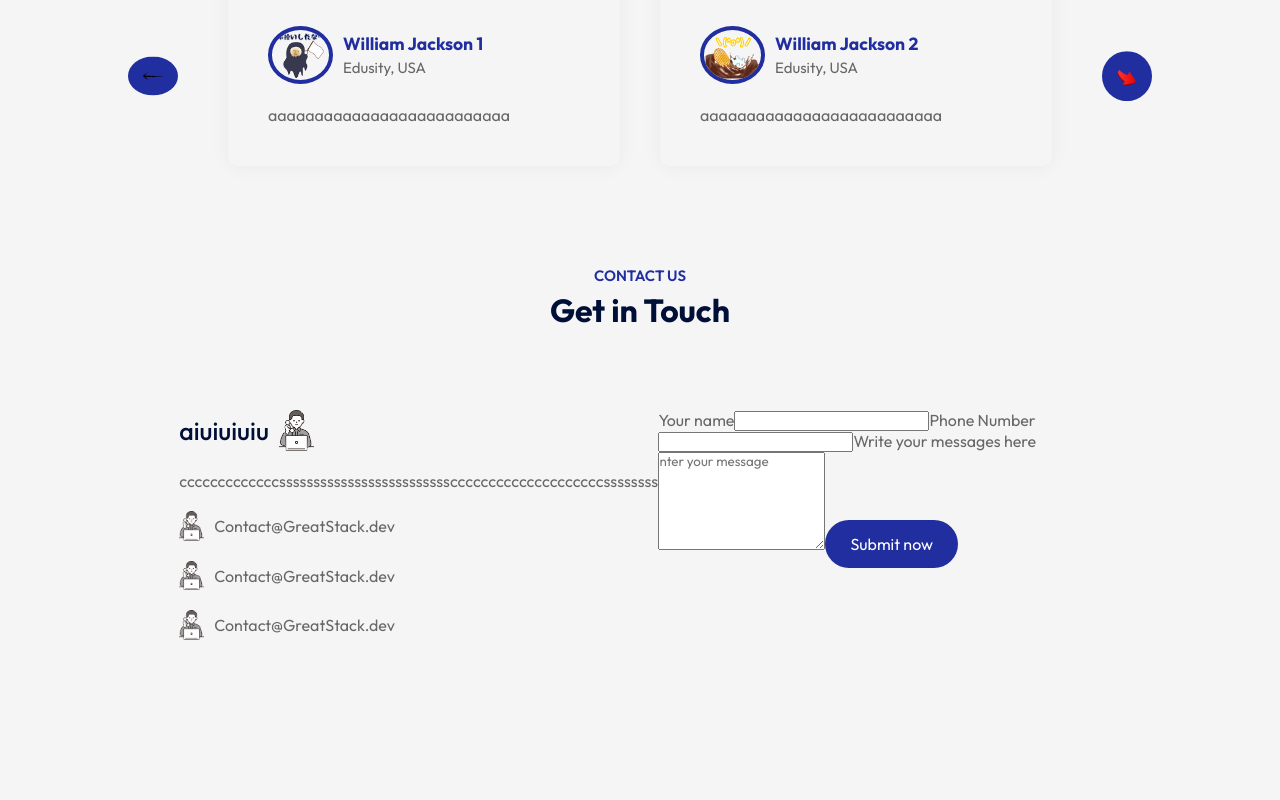
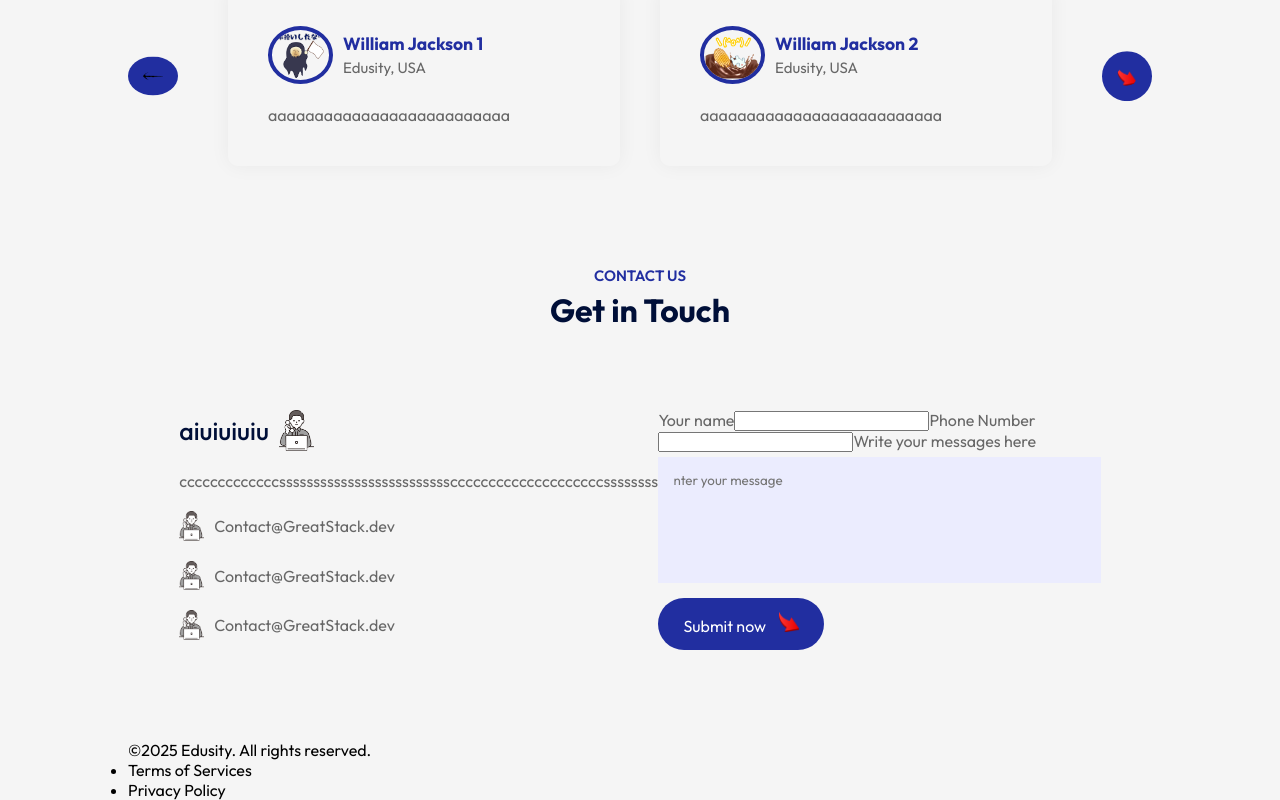
Before and after one commit to cyamoto/cyamofabric, a React (Vite) app: page / in a window 1280 px wide. Shown: the part 2536-3336 px from the top of the page. Before the commit the page ends 3276 px from the top, so only its background shows below. Built offline with nearby package versions, Linux system fonts and the light colour scheme.

Commit message:
7/9 commit

```diff
--- a/src/App.jsx
+++ b/src/App.jsx
@@ -7,6 +7,7 @@ import About from './Components/About/About'
 import Campus from './Components/Campus/Campus'
 import Testimonials from './Components/Testimonials/Testimonials'
 import Contact from './Components/Contact/Contact'
+import Footer from './Components/Footer/Footer'
 
 const App = () => {
   return (
@@ -23,6 +24,7 @@ const App = () => {
        <Testimonials/>
        <Title subTitle='Contact US' title='Get in Touch' />
        <Contact/>
+       <Footer/>
       </div>
     </div>
   )
--- a/src/Components/Contact/Contact.css
+++ b/src/Components/Contact/Contact.css
@@ -34,3 +34,18 @@
     width: 25px;
     margin-right: 10px;
 }
+.contact from input, .contact form textarea{
+    display: block;
+    width: 100%;
+    background: #EBECFE;
+    padding: 15px;
+    border: 0;
+    outline: 0;
+    margin-bottom: 15px;
+    margin-top: 5px;
+    resize: none;
+}
+.contact-col span{
+    display: block;
+    margin: 20px 0;
+}
--- a/src/Components/Contact/Contact.jsx
+++ b/src/Components/Contact/Contact.jsx
@@ -1,6 +1,7 @@
 import React from 'react'
 import './Contact.css'
 import msg_icon from '../../assets/msg-icon.png'
+import next_icon from '../../assets/next-icon.png'
 
 const Contact = () => {
   return (
@@ -22,7 +23,7 @@ const Contact = () => {
             <input type="tel" name='phone' placheholder='Enter your mobile number' required/>
             <label>Write your messages here</label>
             <textarea name="message" rows="6" placeholder='nter your message' required></textarea>
-            <button type='submit' className='btn dark-btn'>Submit now</button>
+            <button type='submit' className='btn dark-btn'>Submit now <img src={next_icon} alt="" /></button>
         </form>
       </div>
     </div>
--- /dev/null
+++ b/src/Components/Footer/Footer.jsx
@@ -0,0 +1,16 @@
+import React from 'react'
+import './Footer.css'
+
+const Footer = () => {
+  return (
+    <div className='footer'>
+      <p>©2025 Edusity. All rights reserved.</p>
+      <ul>
+        <li>Terms of Services</li>
+        <li>Privacy Policy</li>
+      </ul>
+    </div>
+  )
+}
+
+export default Footer
```
Also changed, not shown: src/Components/Footer/Footer.css (added).
